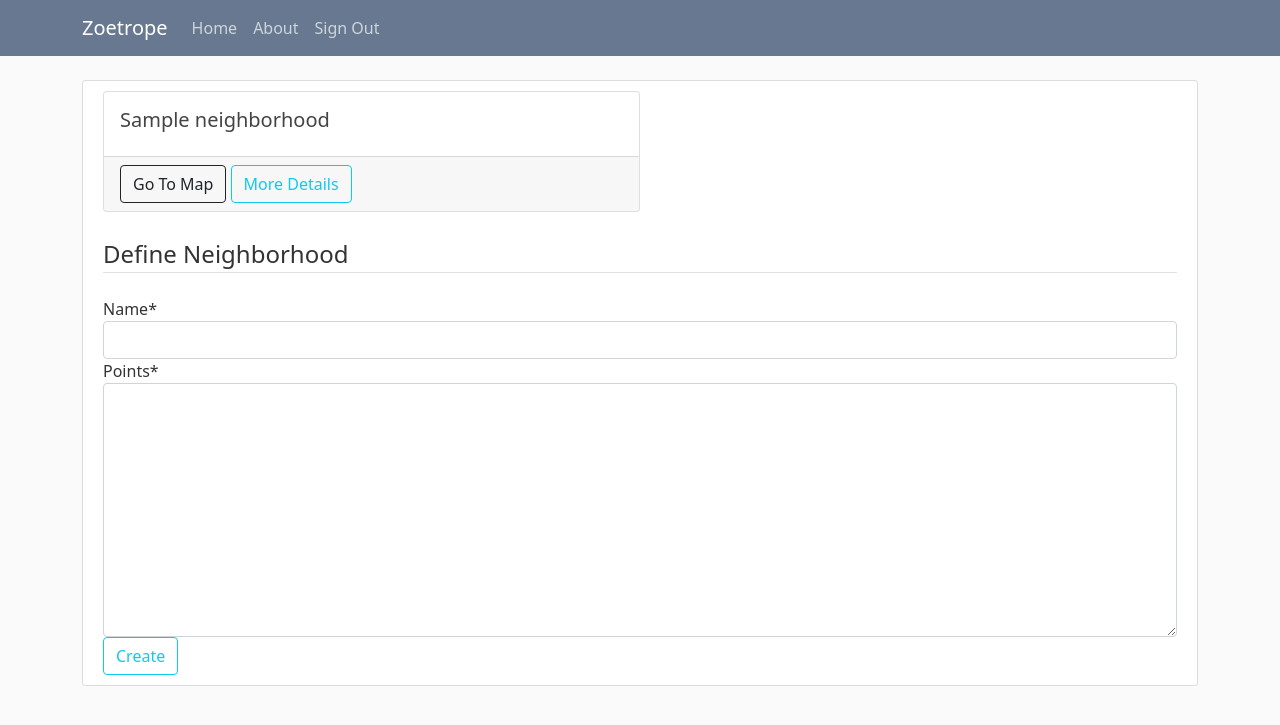
After one commit to shayanpg/zoetrope, a Django app: page /neighborhood/ in a window 1280 px wide. The commit adds this page. Shown: the top 725 px of the page. Run offline with Django 3.2, Linux system fonts and the light colour scheme; a user stored in the database is signed in; tables that the repository leaves empty hold one stand-in row (values such as "Sample post"); parts of the project's set-up code (start-up, migrations or seed data) failed here and were passed over; some libraries are stand-ins or nearby versions.

Commit message:
created neighborhood model, creation form, app index

```diff
--- a/gsv/settings.py
+++ b/gsv/settings.py
@@ -36,7 +36,7 @@ INSTALLED_APPS = [
     'home',
     'address',
     'sample',
-    # 'neighborhood',
+    'neighborhood',
     'accounts',
     'crispy_forms',
     'django.contrib.admin',
--- a/neighborhood/admin.py
+++ b/neighborhood/admin.py
@@ -1,3 +1,4 @@
 from django.contrib import admin
+from .models import Neighborhood
 
-# Register your models here.
+admin.site.register(Neighborhood)
--- a/neighborhood/forms.py
+++ b/neighborhood/forms.py
@@ -1,6 +1,7 @@
-from django import forms
+from django.forms import ModelForm
+from .models import Neighborhood
 
-class NeighborhoodCreationForm(forms.ModelForm):
-    address = forms.CharField(label='Street Address',
-     help_text="e.g. 2384 Telegraph Ave, Berkeley, CA 94704",
-     max_length=100)
+class NeighborhoodCreationForm(ModelForm):
+    class Meta:
+        model = Neighborhood
+        fields = ['name', 'points']
--- a/neighborhood/models.py
+++ b/neighborhood/models.py
@@ -9,3 +9,6 @@ class Neighborhood(models.Model):
 
     def __str__(self):
         return self.name
+
+    # def get_absolute_url(self):
+    #     return reverse('nhood-detail', kwargs={'pk': self.pk})
--- /dev/null
+++ b/neighborhood/templates/neighborhood/index.html
@@ -0,0 +1,34 @@
+{% extends "base.html" %}
+{% load crispy_forms_tags %}
+{% block content %}
+<div class="content-section">
+  <div class="card-deck">
+  {% if neighborhood_list %}
+  {% for n in neighborhood_list %}
+    <div class="col-sm-6">
+      <div class="card">
+        <div class="card-body">
+          <h5 class="card-title">{{ n.name }}</h5>
+        </div>
+        <div class="card-footer">
+          <a href="#" class="btn btn-outline-dark">Go To Map</a>
+          <a href="#" class="btn btn-outline-info">More Details</a>
+        </div>
+      </div>
+    </div>
+  {% endfor %}
+  {% endif %}
+  </div>
+  <br>
+  <form method="post">
+    {% csrf_token %}
+    <fieldset class="form-group">
+      <legend class="border-bottom mb-4">Define Neighborhood</legend>
+      {{ form|crispy }}
+    </fieldset>
+    <div class="form-group">
+      <button class="btn btn-outline-info" type="submit">Create</button>
+    </div>
+  </form>
+</div>
+{% endblock content %}
--- a/neighborhood/urls.py
+++ b/neighborhood/urls.py
@@ -2,5 +2,5 @@ from django.urls import path
 from . import views
 
 urlpatterns = [
-    # path('', views.neighborhood, name='neighborhood'),
+    path('', views.neighborhood, name='neighborhood'),
 ]
--- a/neighborhood/views.py
+++ b/neighborhood/views.py
@@ -1,3 +1,27 @@
-from django.shortcuts import render
+from django.shortcuts import render, redirect
+from django.contrib.auth.decorators import login_required
+from django.contrib import messages
+from .forms import NeighborhoodCreationForm
+from .models import Neighborhood
 
-# Create your views here.
+@login_required
+def neighborhood(request):
+    if request.method == 'POST':
+        form = NeighborhoodCreationForm(request.POST)
+        if form.is_valid():
+            n = form.save(commit=False)
+            n.author = request.user
+            form.save()
+            messages.success(request, f'Neighborhood {n.name} created.')
+            return redirect('neighborhood')
+        else:
+            messages.error(request, "Form invalid. Please try again")
+    else:
+        form = NeighborhoodCreationForm()
+
+    context = {
+        'title':'Neighborhoods',
+        'neighborhood_list': Neighborhood.objects.all(),
+        'form':form,
+    }
+    return render(request, 'neighborhood/index.html', context)
--- a/static/main.css
+++ b/static/main.css
@@ -37,3 +37,24 @@ a:link, a:visited, a:hover, a:active {
 .account-heading {
   font-size: 2.5rem;
 }
+
+.content-section {
+  background: #ffffff;
+  padding: 10px 20px;
+  border: 1px solid #dddddd;
+  border-radius: 3px;
+  margin-bottom: 20px;
+}
+
+.nhood-title {
+  color: #444444;
+}
+
+a.nhood-title:hover {
+  color: #428bca;
+  text-decoration: none;
+}
+
+.nhood-content {
+  white-space: pre-line;
+}
```
Also changed, not shown: neighborhood/migrations/0001_initial.py (added).
